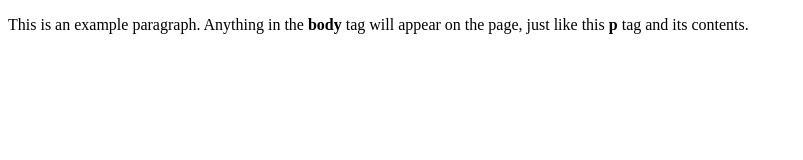
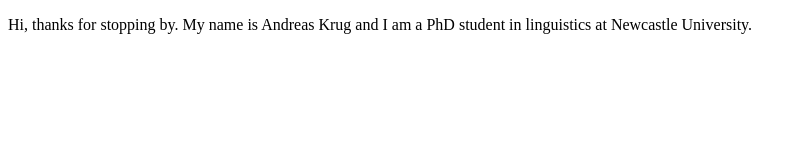
Before and after one commit to AndreasKrug19/website, a plain HTML site: page index.html in a window 1280 px wide. Shown: the whole page, without its empty margins (0-803 px from the left). Drawn offline with Linux system fonts and the light colour scheme.

Commit message:
Update index.html

```diff
--- a/index.html
+++ b/index.html
@@ -1,9 +1,9 @@
 <!doctype html>
 <html>
   <head>
-    <title>This is the title of the webpage!</title>
+    <title>Andreas Krug</title>
   </head>
   <body>
-    <p>This is an example paragraph. Anything in the <strong>body</strong> tag will appear on the page, just like this <strong>p</strong> tag and its contents.</p>
+    <p>Hi, thanks for stopping by. My name is Andreas Krug and I am a PhD student in linguistics at Newcastle University.</p>
   </body>
 </html>
```
